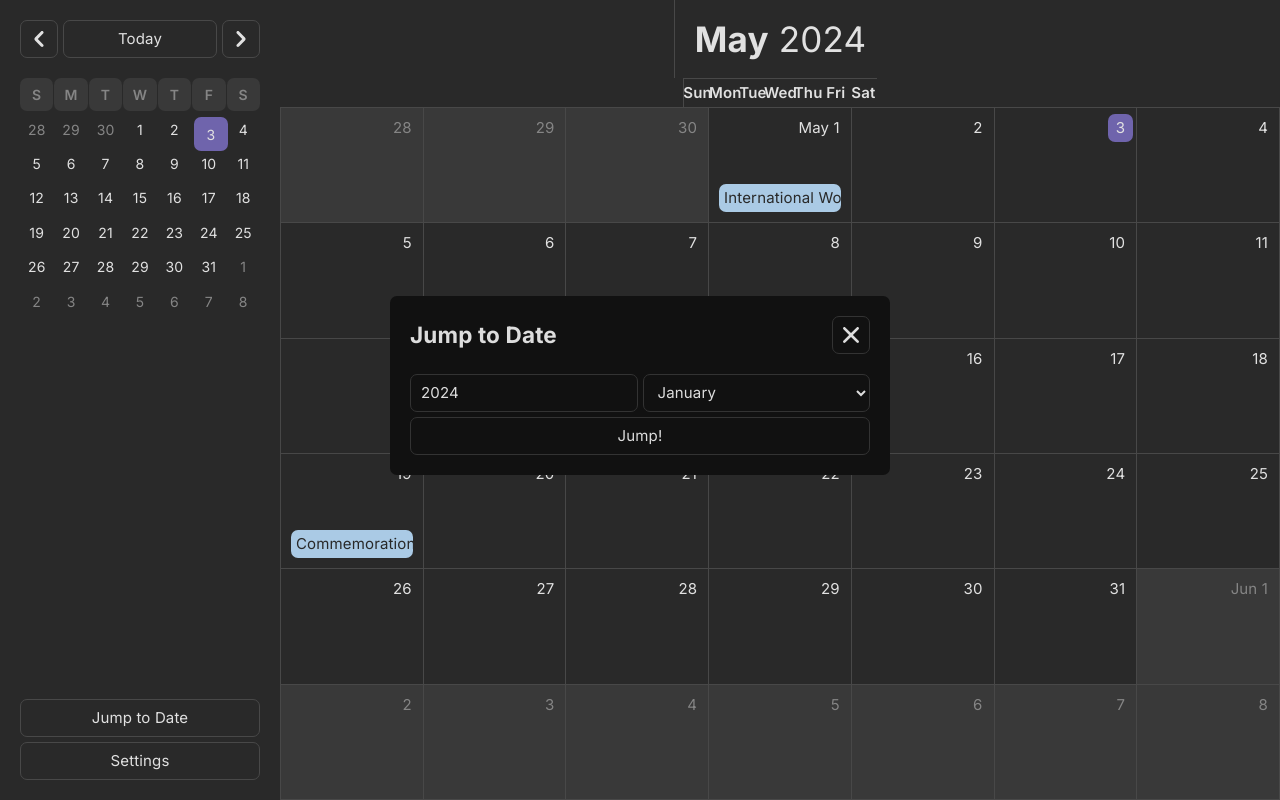
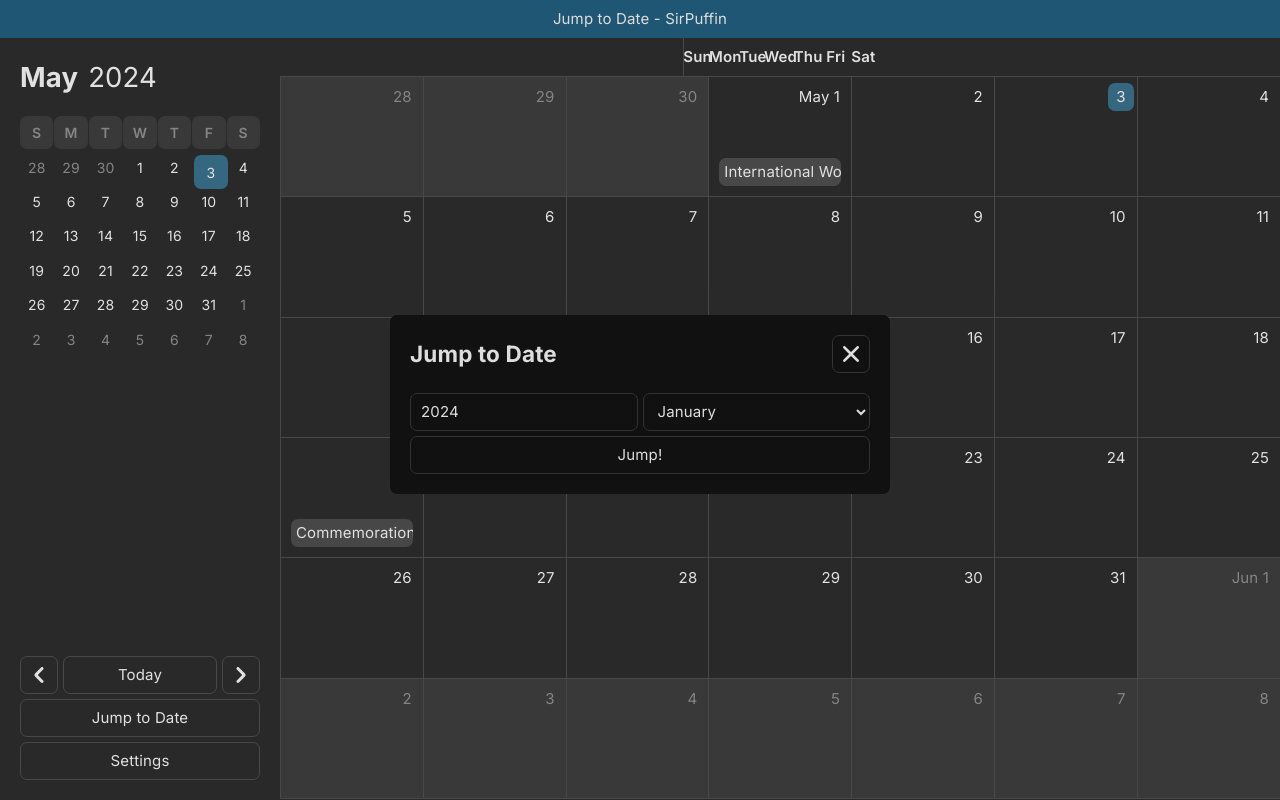
Before and after one commit to caganseyrek/SirPuffin, a website built with Vite: page index.html in a window 1280 px wide. Both pictures are taken after a click on the link "Jump to Date". Built offline with nearby package versions, Linux system fonts and the light colour scheme.

Commit message:
Moved topbar to the sidebar and controls to bottom of sidebar

```diff
--- a/index.html
+++ b/index.html
@@ -8,7 +8,7 @@
     <title></title>
 </head>
 <body>
-    <div id="dragregion"></div>
+    <section id="titlebar"><span id="title"></span></section>
     <div id="modalbackground">
         <div id="modalcontainer">
             <div id="modalheader">
@@ -18,23 +18,25 @@
             <div id="modalcontent"></div>
         </div>
     </div>
+    <main>
         <section id="sidebar">
+            <div><h1 id="calendartitle"></h1></div>
+            <div><div id="smallcalendar"></div></div>
+            <div id="filler"></div>
+            <div id="sidebarbtns">
                 <div id="controls">
                     <a id="prevbtn"><svg class="icon arrow" xmlns="http://www.w3.org/2000/svg" viewBox="0 0 8 14"><path d="M0.54582 5.66479L5.7505 0.391072C6.26511 -0.130358 7.09944 -0.130357 7.61405 0.391073C8.12865 0.912503 8.12865 1.75791 7.61405 2.27934L2.95518 7L7.61405 11.7207C8.12865 12.2421 8.12865 13.0875 7.61405 13.6089C7.09944 14.1304 6.26511 14.1304 5.7505 13.6089L0.545819 8.3352C-0.181941 7.59779 -0.181939 6.40221 0.54582 5.66479Z"/></svg></a>
                     <a id="todaybtn">Today</a>
                     <a id="nextbtn"><svg class="icon arrow" xmlns="http://www.w3.org/2000/svg" viewBox="0 0 8 14"><path d="M7.45418 8.33521L2.2495 13.6089C1.73489 14.1304 0.900557 14.1304 0.385953 13.6089C-0.128651 13.0875 -0.12865 12.2421 0.385953 11.7207L5.04482 7L0.385953 2.27934C-0.12865 1.75791 -0.128651 0.912502 0.385953 0.391072C0.900557 -0.130359 1.73489 -0.130358 2.2495 0.391072L7.45418 5.6648C8.18194 6.40221 8.18194 7.59779 7.45418 8.33521Z"/></svg></a>
                 </div>
-        <div><div id="smallcalendar"></div></div>
-        <div id="filler"></div>
-        <div id="sidebarbtns">
                 <a id="jumpbtn">Jump to Date</a>
                 <a id="settingsbtn">Settings</a>
             </div>
         </section>
         <section id="content">
-        <section id="topbar"><h1 id="calendartitle"></h1></section>
             <section id="weekdays"></section>
             <table id="calendar"></table>
+        </section>
     </main>
     <script type="module" src="./src/scripts/calendar.dev.js"></script>
 </body>
--- a/src/scripts/calendar.dev.js
+++ b/src/scripts/calendar.dev.js
@@ -1,5 +1,7 @@
 //Import specialdays.json file
 import specialdays from "../data/specialdays.json" assert { type: "json" };
+//Titlebar title
+const titlebarTitle = document.getElementById("title");
 //Calendar elements
 const calendarElement = document.getElementById("calendar");
 const calendarTitle = document.getElementById("calendartitle");
@@ -20,6 +22,7 @@ var currentYearCounter = 0;
 var modalState = false;
 var currentTheme = "Light";
 var currentFirstDay = "Monday";
+var prevTitlebarTitle = "";
 function renderCalendar() {
 	//Remove elements from previous render
 	calendarElement.textContent = "";
@@ -76,7 +79,8 @@ function renderCalendar() {
 	yearElement.textContent = year.toString();
 	calendarTitle.appendChild(monthElement);
 	calendarTitle.appendChild(yearElement);
-	//Setup document title
+	//Setup document title and topbar title
+	titlebarTitle.textContent = monthString + " " + year.toString() + " - SirPuffin";
 	document.title = monthString + " " + year.toString() + " - SirPuffin";
 	//Setup calendars' headers
 	for (let i = 0; i <= 6; i++) {
@@ -244,6 +248,9 @@ function openModal(modalType, selectedDate, specialdayDetails) {
 	yearInput.setAttribute("class", "modalinput");
 	//Check modal type
 	if (modalType === "settings") {
+		//Setup titlebar title
+		prevTitlebarTitle = titlebarTitle.textContent;
+		titlebarTitle.textContent = "Settings - SirPuffin";
 		//Setup the title for current modal
 		currentModalTitle.textContent = "Settings";
 		modalTitle.appendChild(currentModalTitle);
@@ -295,10 +302,15 @@ function openModal(modalType, selectedDate, specialdayDetails) {
 			//Save values on selectors to localstorage
 			const themeselectorInput = document.getElementById("themeselector").value;
 			const firstdayselectorInput = document.getElementById("firstdayselector").value;
-			localStorage.setItem("theme", themeselectorInput.toString());
-			localStorage.setItem("firstday", firstdayselectorInput.toString());
-			//Load saved settings
-			loadSettings();
+			const _savedTheme = localStorage.getItem("theme");
+			const _savedFirstday = localStorage.getItem("firstday");
+			//Only run save settings function if new values have selected
+			if (themeselectorInput !== _savedTheme || firstdayselectorInput !== _savedFirstday) {
+				localStorage.setItem("theme", themeselectorInput.toString());
+				localStorage.setItem("firstday", firstdayselectorInput.toString());
+				//Load saved settings
+				loadSettings();
+			}
 		});
 		//Append options to modal content
 		modalContent.appendChild(themeOptionRow);
@@ -321,6 +333,9 @@ function openModal(modalType, selectedDate, specialdayDetails) {
 		dateElement.textContent = selectedSpecialday.date;
 		celebratedinElement.textContent = selectedSpecialday.celebratedin;
 		extrainfoElement.textContent = selectedSpecialday.extrainfo;
+		//Setup titlebar title
+		prevTitlebarTitle = titlebarTitle.textContent;
+		titlebarTitle.textContent = selectedSpecialday.title + " - SirPuffin";
 		//Create rows and labels for these elements
 		const localnameRow = document.createElement("div");
 		const localnameLabel = document.createElement("div");
@@ -350,16 +365,15 @@ function openModal(modalType, selectedDate, specialdayDetails) {
 		//Add extra info element if the variable have one
 		if (selectedSpecialday.extrainfo !== null) {
 			const extrainfoRow = document.createElement("div");
-			const extrainfoLabel = document.createElement("div");
-			extrainfoLabel.setAttribute("class", "boldtext");
-			extrainfoLabel.textContent = "Extra information";
-			extrainfoRow.setAttribute("class", "modalrow bordertop");
-			extrainfoRow.appendChild(extrainfoLabel);
+			extrainfoRow.setAttribute("class", "modalrow bordertop extrainfo");
 			extrainfoRow.appendChild(extrainfoElement);
 			modalContent.appendChild(extrainfoRow);
 		}
 	}
 	if (modalType === "jumpToDate") {
+		//Setup titlebar title
+		prevTitlebarTitle = titlebarTitle.textContent;
+		titlebarTitle.textContent = "Jump to Date - SirPuffin";
 		//Setup the title for current modal
 		currentModalTitle.textContent = "Jump to Date";
 		modalTitle.appendChild(currentModalTitle);
@@ -391,6 +405,7 @@ function openModal(modalType, selectedDate, specialdayDetails) {
 	modalState = true;
 }
 function closeModal() {
+	titlebarTitle.textContent = prevTitlebarTitle;
 	//Remove all error prompts if there is any
 	const errorMessages = modalContainer.querySelectorAll("div.errorprompt");
 	errorMessages.forEach(element => { modalContainer.removeChild(element); });
@@ -440,6 +455,8 @@ function loadSettings() {
 	}
 	//Re-render the calendar
 	renderCalendar();
+	//Close the modal after re-renderin the calendar
+	if (modalState) closeModal();
 }
 function initButtons() {
 	//Increase the month counter by 1 and re-render the calendar
--- a/src/styles/style.dev.css
+++ b/src/styles/style.dev.css
@@ -3,11 +3,8 @@
 :root {
     --white: #FFFFFF;
     --dark: #222222;
-    --accent: #A0C4E2;
-    --holiday-color: #A0C4E2;
-    --event-btn-color: #5B8E7D;
+    --accent: #1F5673;
     --constant-white: #FFFFFF;
-    --constant-black: #222222;
     --border-color: #DCDCDC;
     --not-current-color: #BDBDBD;
     --not-current-bg: #F3F3F3;
@@ -17,8 +14,8 @@
     --small-line-height: 18px;
     --letter-spacing: 0.15px;
     --font-size: 15px;
-    --h1-font-size: 35px;
-    --h2-font-size: 25px;
+    --h1-font-size: 27.50px;
+    --h2-font-size: 21.25px;
     --h3-font-size: 15px;
     --border-radius: 7px;
 }
@@ -38,31 +35,36 @@ body {
     letter-spacing: var(--letter-spacing);
     background-color: var(--white);
     color: var(--dark);
-    display: flex;
-    flex-direction: row;
-    user-select: none;
 }
 
 body.darkmode {
     color-scheme: dark;
     --white: #111111;
     --dark: #DDDDDD;
-    --accent: #5F52A3;
     --constant-white: #DDDDDD;
-    --constant-black: #111111;
     --border-color: #333333;
     --not-current-color: #777777;
     --not-current-bg: #222222;
     --modal-bg: rgba(255, 255, 255, 0.1);
 }
 
-div#dragregion {
+section#titlebar {
     -webkit-app-region: drag;
-    position: fixed;
-    left: 0px;
-    display: block;
+    background-color: var(--accent);
     width: 100vw;
-    height: 20px;
+    height: 38px;
+    display: flex;
+    align-items: center;
+    justify-content: center;
+    color: var(--constant-white);
+    user-select: none;
+}
+
+main {
+    display: flex;
+    flex-direction: row;
+    user-select: none;
+    height: calc(100vh - 38px);
 }
 
 h1,
@@ -151,7 +153,7 @@ section#sidebar {
     display: flex;
     flex-direction: column;
     row-gap: 20px;
-    height: 100vh;
+    height: calc(100vh - 38px);
 }
 
 section#sidebar h3 {
@@ -200,20 +202,6 @@ section#content {
     width: calc(100vw - 280px);
 }
 
-section#topbar {
-    padding: 20px;
-    box-sizing: border-box;
-    border-left: solid 1px var(--border-color);
-    justify-content: space-between;
-}
-
-section#topbar div {
-    column-gap: 5px;
-    margin-right: 117px;
-}
-
-section#topbar,
-section#topbar div,
 section#weekdays,
 div#controls {
     display: flex;
@@ -221,18 +209,18 @@ div#controls {
     justify-self: center;
 }
 
-section#topbar h1 {
+div h1#calendartitle {
     font-size: var(--h1-font-size);
     font-weight: normal;
     display: flex;
     align-items: center;
-    justify-content: center;
+    justify-content: start;
     column-gap: 10px;
 }
 
-section#topbar h1,
-section#topbar h1 span,
-section#topbar h1 b {
+div h1#calendartitle,
+div h1#calendartitle span,
+div h1#calendartitle b {
     line-height: 38px;
     height: 38px;
     box-sizing: border-box;
@@ -240,11 +228,10 @@ section#topbar h1 b {
 
 section#weekdays {
     border-left: solid 1px var(--border-color);
-    border-top: solid 1px var(--border-color);
 }
 
 section#weekdays div {
-    height: 28px;
+    height: 38px;
     width: calc(100% / 7);
     text-align: center;
     font-weight: 600;
@@ -255,7 +242,7 @@ section#weekdays div {
 
 table {
     width: 100%;
-    height: calc(100% - 107px);
+    height: calc(100% - 39px);
     border-collapse: collapse;
 }
 
@@ -268,6 +255,7 @@ td {
     width: calc(100% / 7);
     height: calc((100% - 28px) / 7);
     border: solid 1px var(--border-color);
+    border-right: 0px;
     position: relative;
 }
 
@@ -307,8 +295,7 @@ div.dayevent {
 }
 
 div.specialdayevent {
-    color: var(--constant-black) !important;
-    background-color: var(--holiday-color);
+    background-color: var(--border-color);
     bottom: 10px;
     left: 10px;
 }
@@ -320,9 +307,9 @@ div#modalbackground {
     position: fixed;
     z-index: 1;
     left: 0;
-    top: 0;
+    top: 38px;
     width: 100%;
-    height: 100%;
+    height: calc(100% - 38px);
     overflow: auto;
     background-color: var(--modal-bg);
 }
@@ -399,6 +386,10 @@ div#modalcontent {
     box-sizing: border-box;
 }
 
+.modalrow.bordertop.extrainfo {
+    padding-top: 20px !important;
+}
+
 .modalrow:not(:first-child) {
     margin: 5px 0px;
 }
@@ -407,8 +398,3 @@ div#modalcontent {
     font-weight: 800;
     align-self: flex-start;
 }
-
-.specialdayinfo {
-    max-width: 280px;
-    text-align: right;
-}
```
Lines whose indentation alone changed are shown as unchanged.
